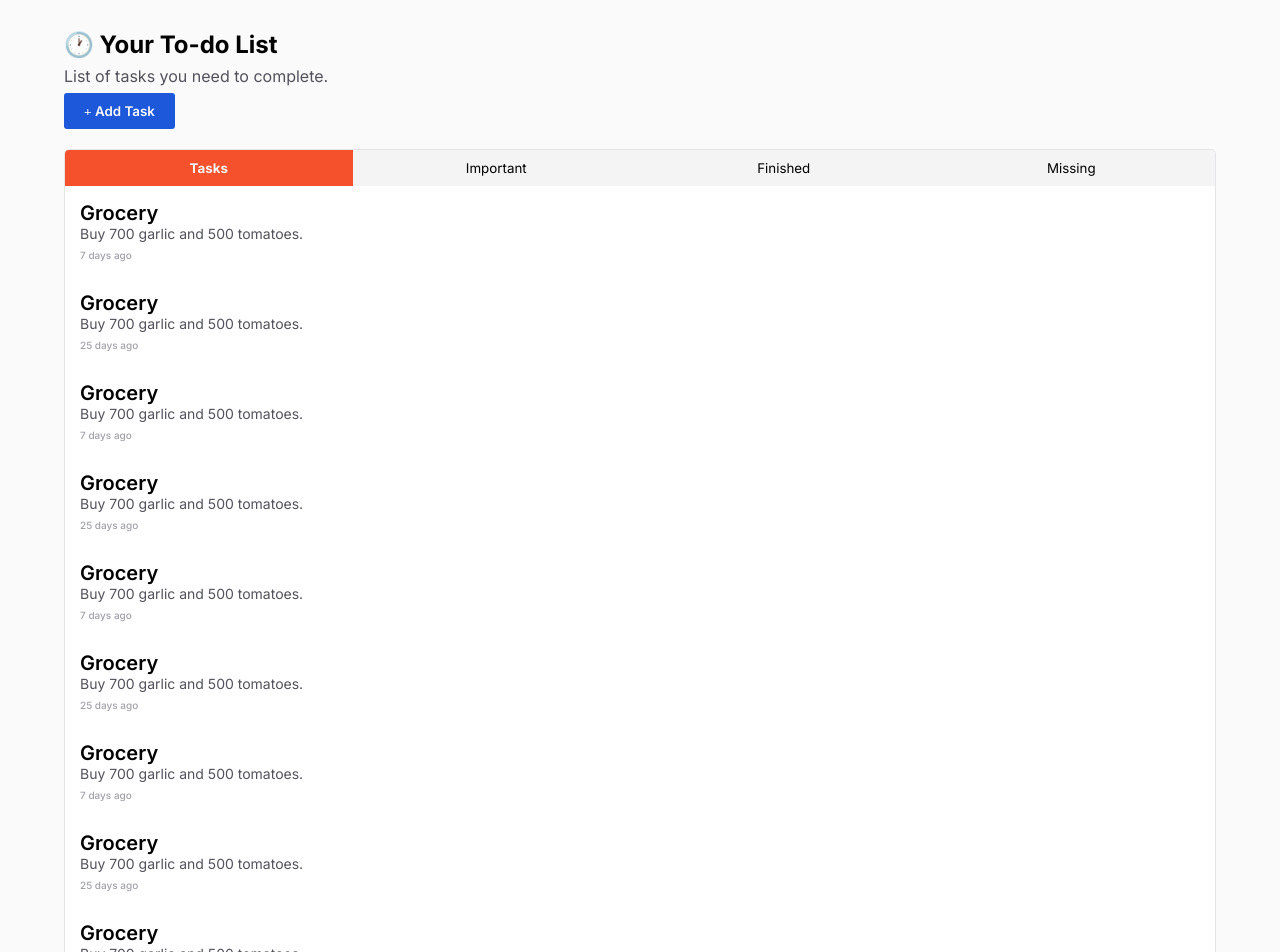
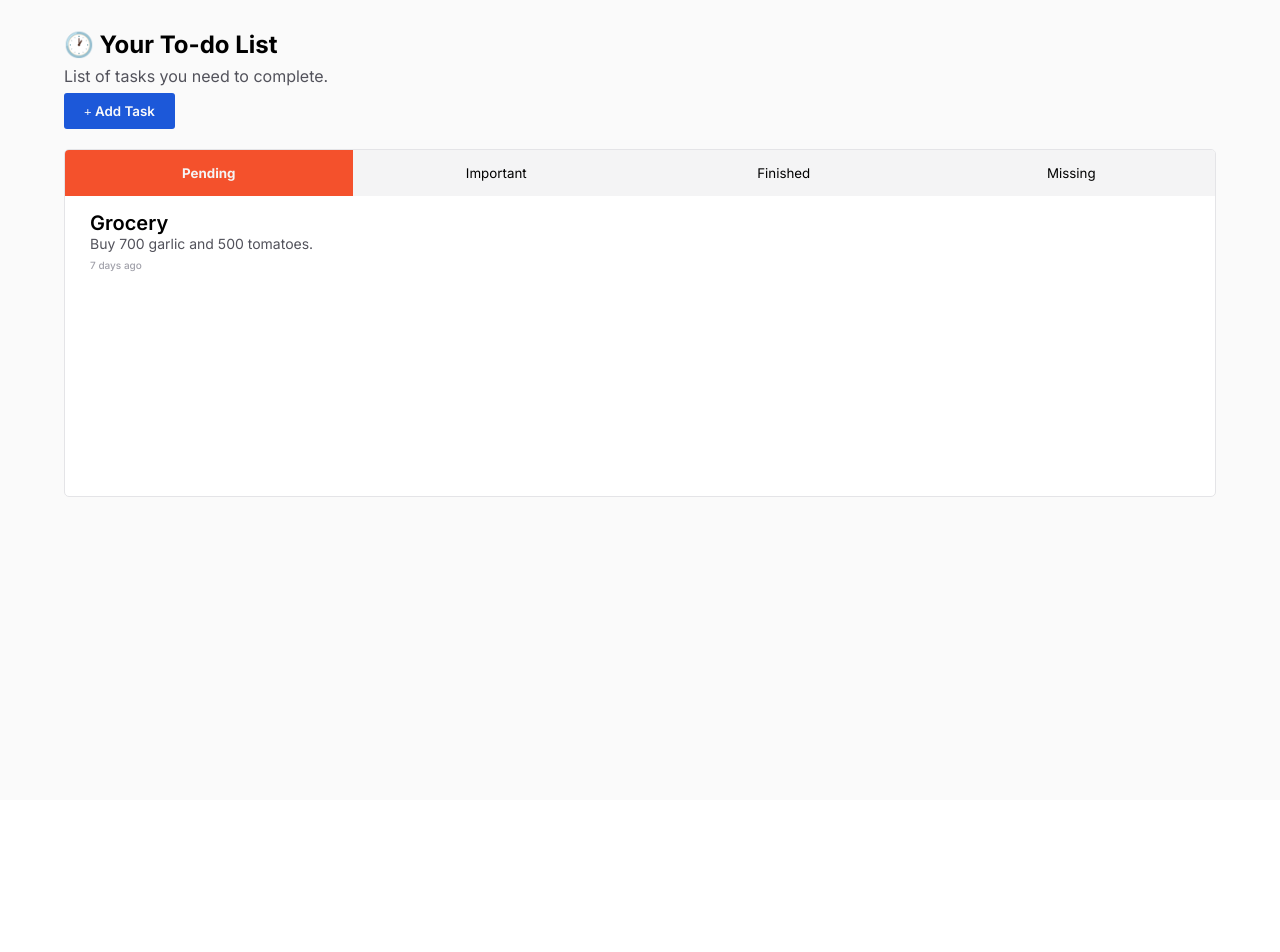
Before and after one commit to markcalendario/prio-todo-app, a React (Vite) app: page / in a window 1280 px wide. Shown: the top 952 px of the page. After the commit the page ends 800 px from the top, so only its background shows below. Built offline with nearby package versions, Linux system fonts and the light colour scheme; a web font is replaced by a local one.

Commit message:
feat: todo box tabs

```diff
--- a/package.json
+++ b/package.json
@@ -10,6 +10,7 @@
     "preview": "vite preview"
   },
   "dependencies": {
+    "dayjs": "^1.11.12",
     "react": "^18.3.1",
     "react-dom": "^18.3.1"
   },
--- a/src/components/TaskCard/TaskCard.css
+++ b/src/components/TaskCard/TaskCard.css
@@ -5,7 +5,7 @@
   flex-wrap: wrap;
   gap: 20px;
   align-items: center;
-  padding: 15px;
+  padding: 15px 25px;
 }
 
 .task-card:hover {
--- a/src/components/TodoBox/TodoBox.css
+++ b/src/components/TodoBox/TodoBox.css
@@ -2,7 +2,6 @@
   background-color: var(--white);
   margin-top: 10px;
   width: 100%;
-  min-height: 500px;
   border: 1px var(--gray-2) solid;
   border-radius: 5px;
   overflow: hidden;
@@ -23,10 +22,16 @@
 
 .todo-sidebar button {
   flex: 1;
-  padding: 10px 15px;
+  padding: 15px;
   border: 0;
   background-color: var(--gray-1);
   cursor: pointer;
+  text-transform: capitalize;
+  transition: 0.2s ease;
+}
+
+.todo-sidebar button:hover {
+  background-color: var(--gray-2);
 }
 
 .todo-sidebar button.active {
@@ -37,4 +42,5 @@
 
 .todo-tasks {
   grid-area: tasks;
+  min-height: 300px;
 }
--- a/src/components/TodoBox/TodoBox.jsx
+++ b/src/components/TodoBox/TodoBox.jsx
@@ -1,15 +1,31 @@
+import { useState } from "react";
 import TaskCard from "../TaskCard/TaskCard.jsx";
 import "./TodoBox.css";
 
 export default function TodoBox() {
+  const [activeTab, setActiveTab] = useState("pending");
+
+  const handleTaskTypeClick = (evt) => {
+    setActiveTab(evt.target.name);
+  };
+
+  const renderTaskTypeTabs = () => {
+    const tabs = ["pending", "important", "finished", "missing"];
+
+    return tabs.map((tab) => (
+      <button
+        key={tab}
+        name={tab}
+        className={activeTab === tab ? "active" : ""}
+        onClick={handleTaskTypeClick}>
+        {tab}
+      </button>
+    ));
+  };
+
   return (
     <div className="todo-box">
-      <aside className="todo-sidebar">
-        <button className="active">Tasks</button>
-        <button>Important</button>
-        <button>Finished</button>
-        <button>Missing</button>
-      </aside>
+      <aside className="todo-sidebar">{renderTaskTypeTabs()}</aside>
       <div className="todo-tasks">
         {/* <EmptySection title="All tasks complete." description="Nice work!" /> */}
         <TaskCard
@@ -17,51 +33,6 @@ export default function TodoBox() {
           description="Buy 700 garlic and 500 tomatoes."
           absoluteTimestamp="7 days ago"
         />
-        <TaskCard
-          title="Grocery"
-          description="Buy 700 garlic and 500 tomatoes."
-          absoluteTimestamp="25 days ago"
-        />
-        <TaskCard
-          title="Grocery"
-          description="Buy 700 garlic and 500 tomatoes."
-          absoluteTimestamp="7 days ago"
-        />
-        <TaskCard
-          title="Grocery"
-          description="Buy 700 garlic and 500 tomatoes."
-          absoluteTimestamp="25 days ago"
-        />
-        <TaskCard
-          title="Grocery"
-          description="Buy 700 garlic and 500 tomatoes."
-          absoluteTimestamp="7 days ago"
-        />
-        <TaskCard
-          title="Grocery"
-          description="Buy 700 garlic and 500 tomatoes."
-          absoluteTimestamp="25 days ago"
-        />
-        <TaskCard
-          title="Grocery"
-          description="Buy 700 garlic and 500 tomatoes."
-          absoluteTimestamp="7 days ago"
-        />
-        <TaskCard
-          title="Grocery"
-          description="Buy 700 garlic and 500 tomatoes."
-          absoluteTimestamp="25 days ago"
-        />
-        <TaskCard
-          title="Grocery"
-          description="Buy 700 garlic and 500 tomatoes."
-          absoluteTimestamp="7 days ago"
-        />
-        <TaskCard
-          title="Grocery"
-          description="Buy 700 garlic and 500 tomatoes."
-          absoluteTimestamp="25 days ago"
-        />
       </div>
     </div>
   );
--- a/src/styles/main.css
+++ b/src/styles/main.css
@@ -1,4 +1,5 @@
 @import "./abstracts/variables.css";
 @import "./resets/layout.css";
 @import "./resets/typography.css";
+@import "./resets/scrollbars.css";
 @import "../fontawesome/css/all.css";
--- /dev/null
+++ b/src/styles/resets/scrollbars.css
@@ -0,0 +1,16 @@
+*::-webkit-scrollbar {
+  width: 8px;
+  background-color: var(--gray-1);
+}
+
+*::-webkit-scrollbar:hover {
+  background-color: var(--gray-1);
+}
+
+*::-webkit-scrollbar-thumb:vertical {
+  background: var(--gray-4);
+}
+
+*::-webkit-scrollbar-thumb:vertical:active {
+  background: rgba(0, 0, 0, 0.61);
+}
```
Also changed, not shown: 1 other file (tests, documents, lock files or other folders).
